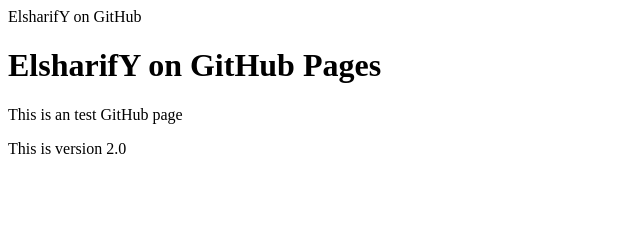
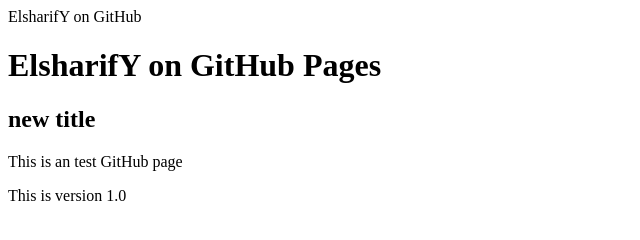
Before and after one commit to elsharify/elsharify.github.io, a plain HTML site: page index.html in a window 1280 px wide. Shown: the whole page, without its empty margins (0-640 px from the left). Drawn offline with Linux system fonts and the light colour scheme.

Commit message:
Adding subtitle

```diff
--- a/index.html
+++ b/index.html
@@ -3,8 +3,10 @@
 <head>ElsharifY on GitHub</head>
 <body>
 <h1>ElsharifY on GitHub Pages</h1>
+<h2>new title</h2>
 <p>This is an test GitHub page</p>
-<p>This is version 2.0</p>
+<p>This is version 1.0</p>
+
 
 </body>
 <html>
```
